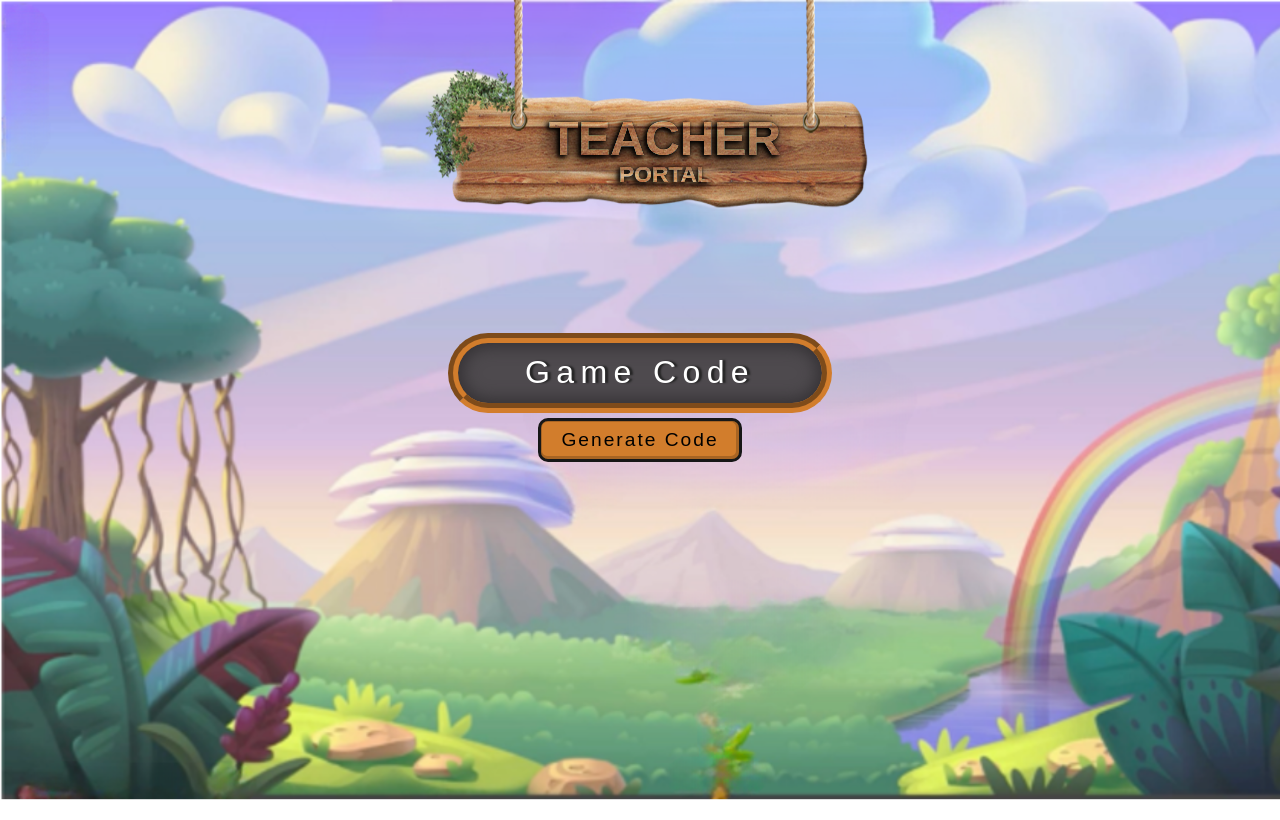
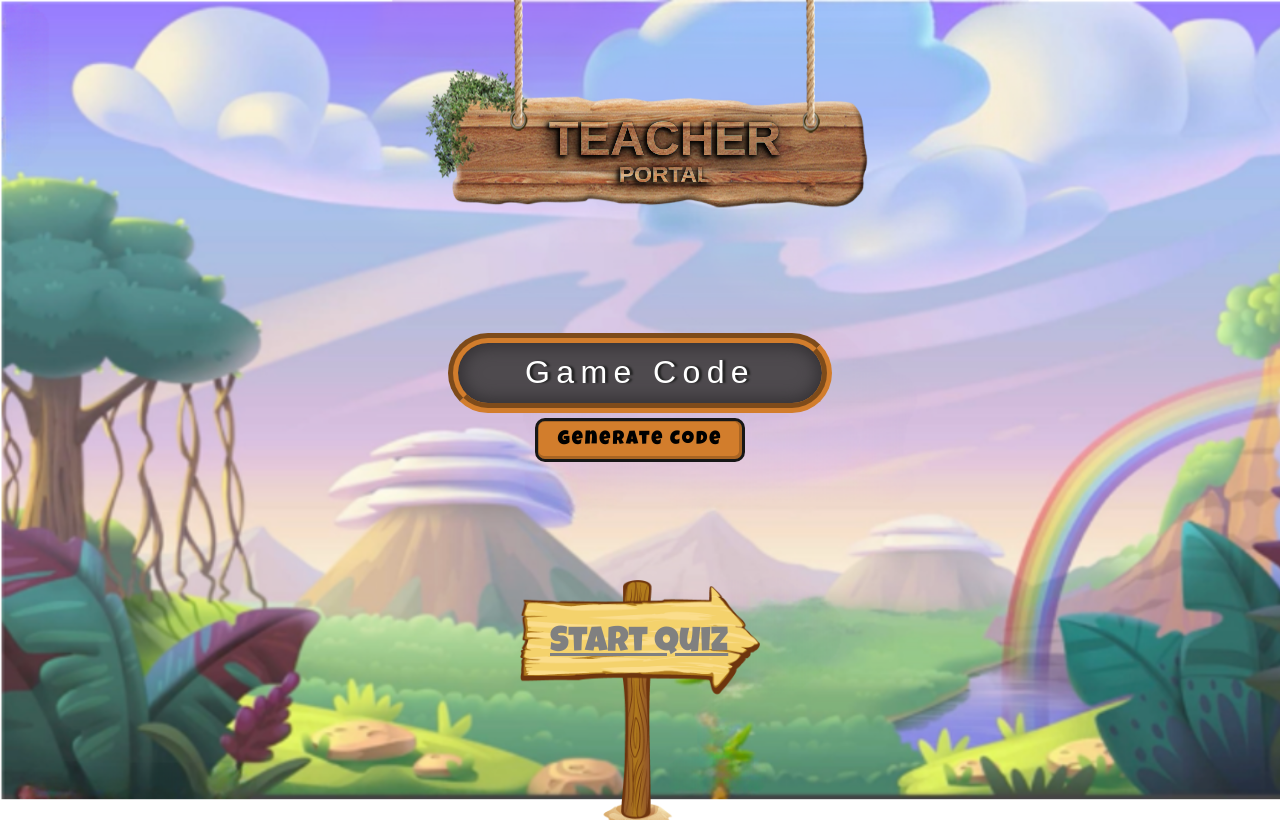
Before and after one commit to Ug0510/MindFlex, a React (Create React App) app in the folder frontend/: page /TeacherPortal in a window 1280 px wide. Built offline with nearby package versions, Linux system fonts and the light colour scheme.

Commit message:
Added Arrow button

```diff
--- a/frontend/src/assets/css/style.css
+++ b/frontend/src/assets/css/style.css
@@ -2,6 +2,10 @@
     margin:0;
     padding:0;
     box-sizing: border-box;
+}
+Link{
+  text-decoration: none;
+  color:inherit;
 }
 .bg-forest{
     background:url(../images/forest-background.png);
@@ -70,6 +74,7 @@
     box-shadow: inset 0 0 16px 4px #343134;
     border: 10px groove #d27d2c;
     background-color: #4e4a4e;
+
   }
 
   .wood-button{
@@ -85,4 +90,27 @@
     margin: 5px auto;
     display: block;
     line-height: 1.5em;
+    font-family: 'Luckiest Guy', cursive;
+    cursor: pointer;
   }
+  .arrow-btn{
+    position: absolute;
+    background: url(../images/arrow.png);
+    bottom:-20px;
+    background-size: cover;
+    left:50%;
+    transform: translateX(-50%) scaleX(-1);
+    height: 30vh;
+    width: 30vh;
+  }
+  .arrow-text{
+    transform: scaleX(-1);
+    margin-top:30px;
+    margin-right: 30px;
+    font-size: 2.2rem;
+    font-family: 'Luckiest Guy', cursive;
+    cursor: not-allowed;
+    padding:1rem 0;
+    color: #0000005b;
+    /* width: fit-content; */
+  }
--- a/frontend/src/pages/TeacherPortal.jsx
+++ b/frontend/src/pages/TeacherPortal.jsx
@@ -1,15 +1,16 @@
 import React, { useState } from 'react';
-import TextField from '@mui/material/TextField';
-import Button from '@mui/material/Button';
+import { Link } from 'react-router-dom';
 import '../assets/css/style.css';
 import woodPlate from '../assets/images/wooden-plate.png';
 
 const TeacherPortal = () => {
   const [gameCode, setGameCode] = useState('Game Code');
+  const [buttonStyle, setButtonStyle] = useState({ cursor: 'not-allowed', color: 'gray' });
 
   const generateRandomCode = () => {
     const randomCode = Math.floor(100000 + Math.random() * 900000); // Generates a random 6-digit code
     setGameCode(randomCode.toString());
+    setButtonStyle({ cursor: 'pointer', color: 'black' });
   };
 
   return (
@@ -21,11 +22,17 @@ const TeacherPortal = () => {
           <div class="small">Portal</div>
         </div>
       </div>
+
+      {/* Code generation field and button  */}
       <div style={{ display: 'flex', flexDirection: 'column', alignItems: 'center', justifyContent: 'center', height: '100vh' }}>
+        <input type="text" className='wood-border' value={gameCode} style={{ maxWidth: '30vw', cursor: 'not-allowed' }} />
+        <input type="button" className="wood-button" value="Generate Code" onClick={generateRandomCode} />
+      </div>
 
-      <input type="text" className='wood-border' value={gameCode} style={{maxWidth:'30vw'}} />
-      <input type="button" className="wood-button" value="Generate Code" onClick={generateRandomCode}/>
-
+      <div className="arrow-btn">
+        <p className="arrow-text" >
+            <Link to="/StudentPortal" style={buttonStyle}>Start Quiz</Link>
+        </p>
       </div>
     </div>
   );
--- a/frontend/src/pages/UserChoice.jsx
+++ b/frontend/src/pages/UserChoice.jsx
@@ -2,7 +2,6 @@ import React from 'react';
 import { Link } from 'react-router-dom';
 import '../assets/css/style.css';
 import '../assets/css/pages/UserChoice.css';
-import Background from '../assets/images/forest-background.png';
 import woodPlate from '../assets/images/wooden-plate.png';
 import choicePlate from '../assets/images/choice.png';
 
@@ -23,7 +22,6 @@ const UserChoice = () => {
     <div className="btn-container">
       <img src={choicePlate} alt="" />
       <p className='plate-text left'>
-        <a href=""></a>
         <Link to="/StudentPortal">Student</Link>
       </p>
       <img src={choicePlate} alt="" />
```
Also changed, not shown: frontend/src/assets/images/arrow.png (added). Lines whose indentation alone changed are shown as unchanged.
